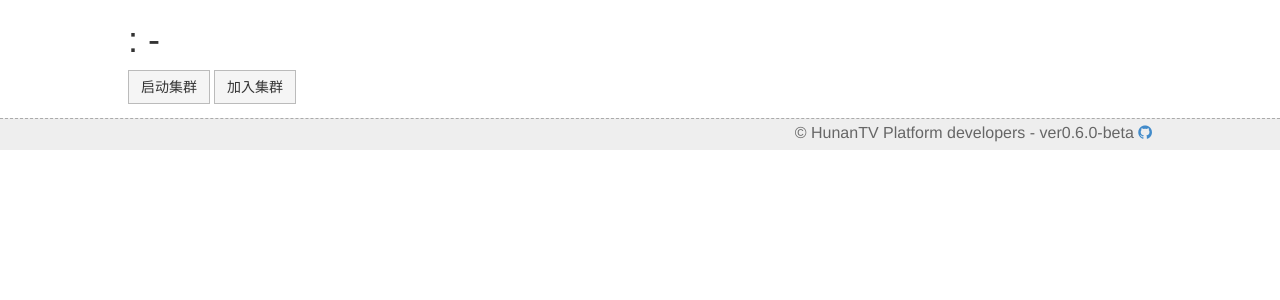
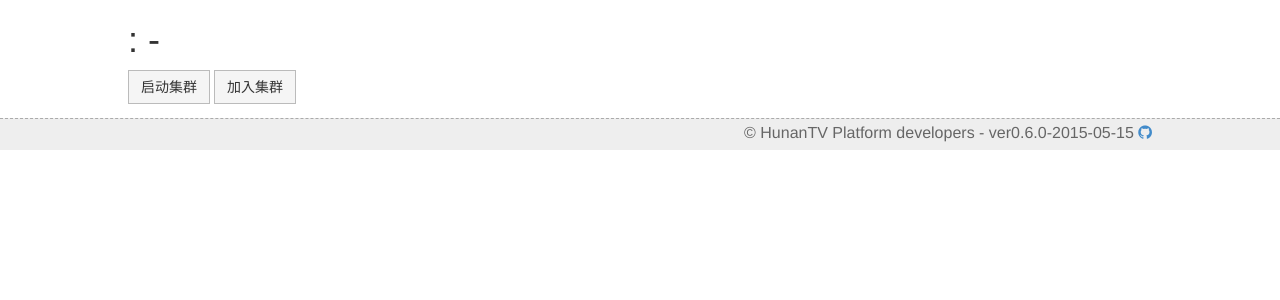
Before and after one commit to projecteru/redis-ctl, a Python web app: template templates/node/panel.html in a window 1280 px wide. Shown: the part 38-338 px from the top of the page. Run offline with Jinja, Linux system fonts and the light colour scheme; the template is opened without the code that fills it, so the values that code supplies are empty.

Commit message:
update version

```diff
--- a/templates/base.html
+++ b/templates/base.html
@@ -47,7 +47,7 @@ $(document).ready(function() {
 <footer>
     <div class='main-width'>
         <span style='float: right'>
-            &copy; HunanTV Platform developers - ver0.6.0-beta
+            &copy; HunanTV Platform developers - ver0.6.0-2015-05-15
             <a href='https://github.com/HunanTV/redis-ctl'><i class='fa fa-github'></i></a>
         </span>
     </div>
```
